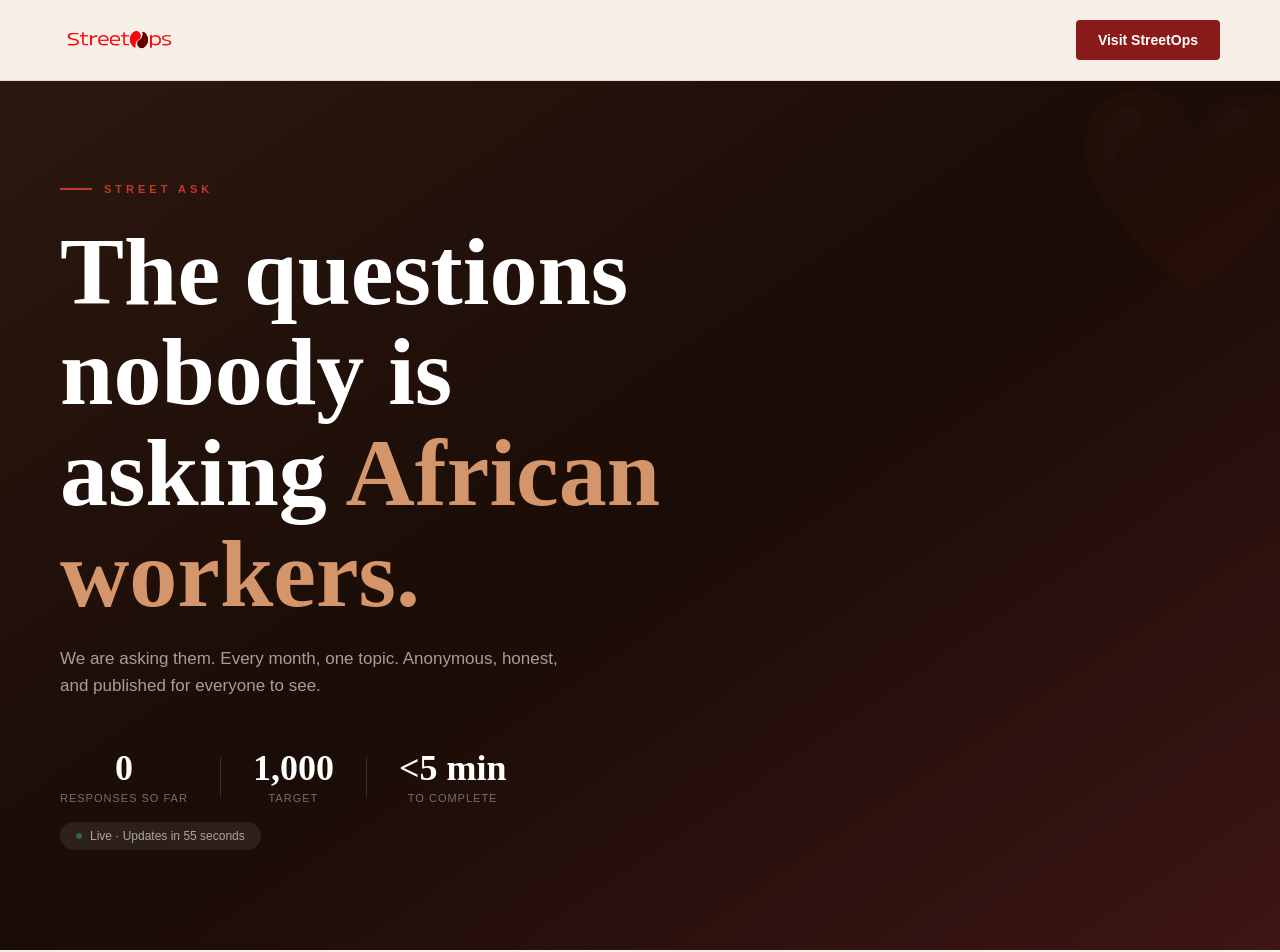
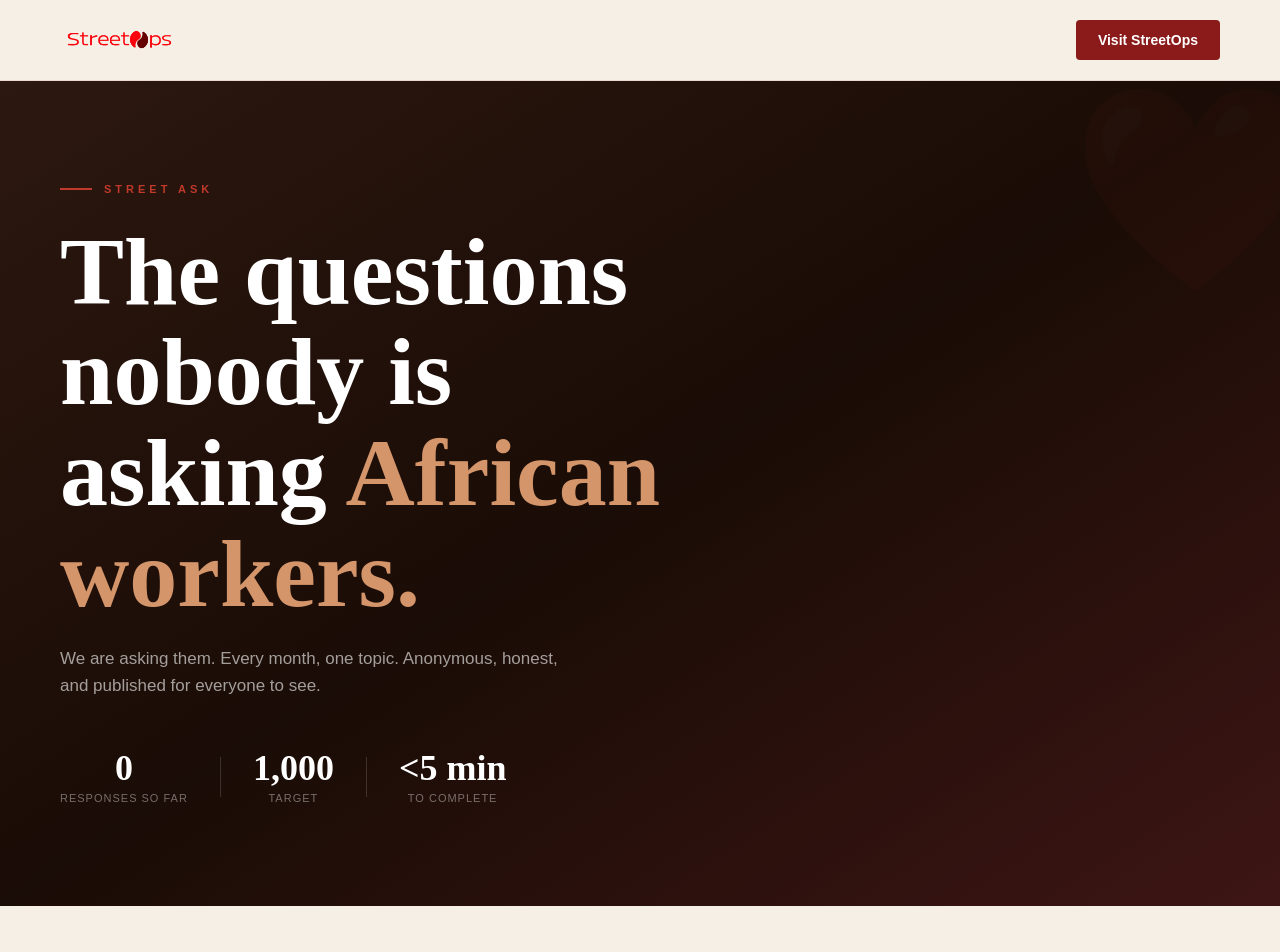
Before and after one commit to streetopsng/street-ask, a Next.js app: page / in a window 1280 px wide. Shown: the top 952 px of the page. Built offline with nearby package versions, Linux system fonts and the light colour scheme; no server answers; the database is empty.

Commit message:
remove live update

```diff
--- a/src/components/landing-page.tsx
+++ b/src/components/landing-page.tsx
@@ -17,6 +17,8 @@ export default function LandingPage() {
   const fetchTotalSurvey = useCallback(async () => {
     try {
       const res = await fetch("/api/survey");
+      console.log(res);
+
       if (!res.ok) {
         toast.error("sorry,something went wrong");
         return;
@@ -125,10 +127,10 @@ export default function LandingPage() {
             </div>
           </div>
         </div>
-        <div className="inline-flex items-center gap-2 bg-white/8 rounded-full px-4 py-1.5 text-xs text-white/60 mt-4">
+        {/* <div className="inline-flex items-center gap-2 bg-white/8 rounded-full px-4 py-1.5 text-xs text-white/60 mt-4">
           <span className="w-1.5 h-1.5 bg-[#2d6a4f] rounded-full animate-pulse"></span>
           Live · Updates in {countdown} seconds
-        </div>
+        </div> */}
       </div>
 
       {/* Active Survey Card */}
```
